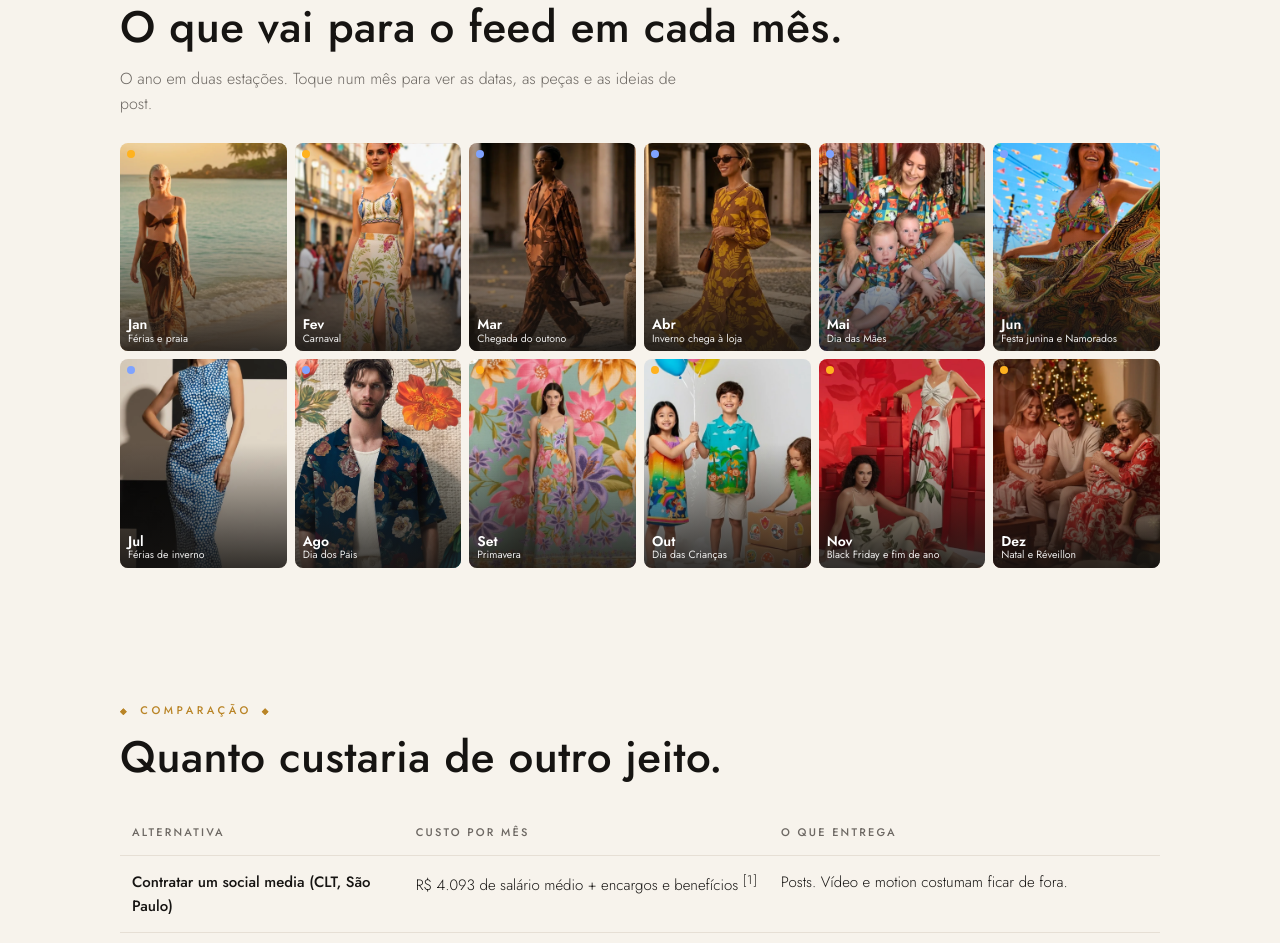
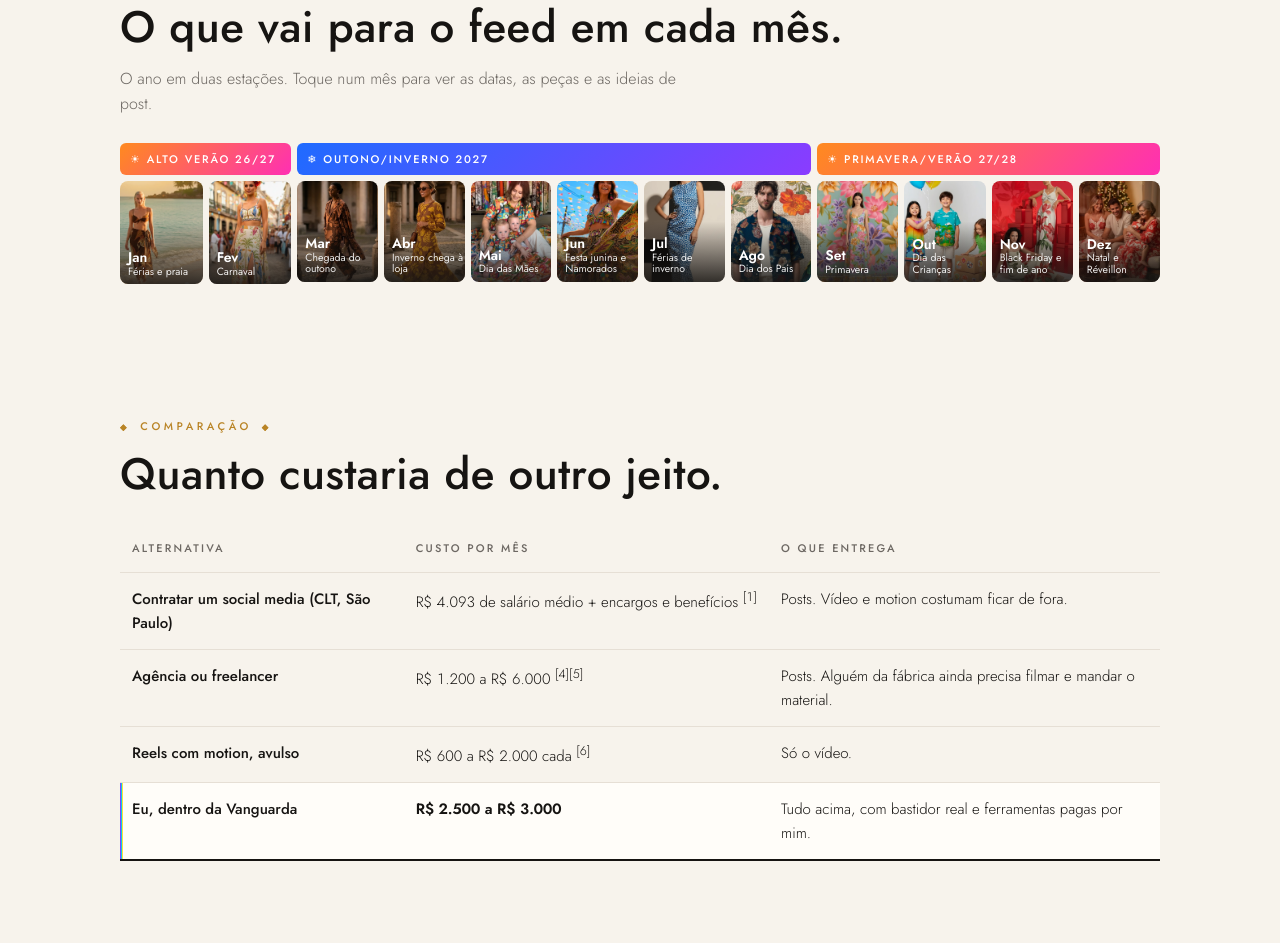
Before and after one commit to wolneyborges/vanguarda-instagram, a plain HTML site: page proposta/index.html in a window 1280 px wide. Shown: the part 4384-5327 px from the top of the page. Drawn offline with Linux system fonts and the light colour scheme.

Commit message:
Proposta: faixa das estações sobre os meses do ano da moda
Co-Authored-By: Claude Opus 5.5 <noreply@anthropic.com>

```diff
--- a/proposta/index.html
+++ b/proposta/index.html
@@ -136,7 +136,13 @@ section[id] { scroll-margin-top: 112px; }
 .cal-tot b { font-weight: 600; }
 
 /* ano da moda (miniaturas + janela) */
-.meses-p { display: grid; grid-template-columns: repeat(6, 1fr); gap: 8px; margin-top: 26px; }
+.meses-p { display: grid; gap: 6px; margin-top: 26px; }
+.est-grupo { display: grid; gap: 6px; align-content: start; min-width: 0; }
+.est-faixa { display: flex; justify-content: space-between; align-items: center; gap: 6px; padding: 8px 10px; color: #fff; font: 500 11px Jost, sans-serif; letter-spacing: .16em; text-transform: uppercase; border-radius: 6px; white-space: nowrap; overflow: hidden; }
+.est-faixa small { display: none; font-size: 10px; letter-spacing: .08em; opacity: .85; text-transform: none; }
+@media (max-width: 620px) { .est-faixa small { display: inline; } }
+.est-faixa.verao { background: linear-gradient(135deg, #ff8a1f, #ff2fb3); } .est-faixa.inverno { background: linear-gradient(135deg, #1f6bff, #8a3cff); }
+.est-meses { display: grid; grid-template-columns: repeat(var(--n), minmax(0, 1fr)); gap: 6px; }
 .mp { position: relative; aspect-ratio: 4 / 5; border: 0; padding: 0; cursor: pointer; overflow: hidden; border-radius: 8px; color: #fff; text-align: left; background: #222 var(--img) center / cover; }
 .mp::after { content: ""; position: absolute; inset: 0; background: linear-gradient(180deg, transparent 40%, rgba(22,20,18,.85)); }
 .mp span { position: absolute; left: 8px; bottom: 7px; z-index: 1; font: 600 14px Jost, sans-serif; line-height: 1.1; }
@@ -237,7 +243,8 @@ details.fontes-box[open] summary::after { content: "−"; }
   .plano:not(.sel) { display: none; }
   .plano { padding: 22px 16px 16px; }
   .plano ul { font-size: 13.5px; gap: 6px; }
-  .meses-p { grid-template-columns: repeat(4, 1fr); gap: 6px; }
+  .meses-p { grid-template-columns: 1fr !important; gap: 14px; }
+  .est-meses { grid-template-columns: repeat(4, minmax(0, 1fr)); }
   .mp span { font-size: 12px; left: 6px; bottom: 5px; }
   .mp small { display: none; }
   .janela { padding: 0; align-items: end; }
@@ -458,9 +465,18 @@ details.fontes-box[open] summary::after { content: "−"; }
 
   // ── ano da moda: miniaturas + janela ──
   const A = window.ANO, esc = (t) => String(t).replace(/[&<>"]/g, (c) => ({ "&": "&amp;", "<": "&lt;", ">": "&gt;", '"': "&quot;" }[c]));
-  const mp = document.querySelector(".meses-p");
-  A.meses.forEach((m, i) => { const b = document.createElement("button"); b.className = "mp"; b.style.setProperty("--img", `url(${m.img})`);
-    b.innerHTML = `<i class="${m.est}"></i><span>${m.c}<small>${esc(m.tema)}</small></span>`; b.onclick = () => abrirMes(i); mp.appendChild(b); });
+  // meses agrupados pelas estações: Alto Verão (Jan–Fev) · Outono/Inverno (Mar–Ago) · Primavera/Verão (Set–Dez)
+  const mp = document.querySelector(".meses-p"), NOMES_EST = ["☀ Alto Verão 26/27", "❄ Outono/Inverno 2027", "☀ Primavera/Verão 27/28"];
+  const grupos = []; A.meses.forEach((m, i) => { const g = grupos.at(-1); if (g && g.est === m.est) g.idx.push(i); else grupos.push({ est: m.est, idx: [i] }); });
+  mp.style.gridTemplateColumns = grupos.map((g) => `${g.idx.length}fr`).join(" ");
+  grupos.forEach((g, k) => {
+    const caixa = document.createElement("div"); caixa.className = "est-grupo";
+    caixa.innerHTML = `<div class="est-faixa ${g.est}">${NOMES_EST[k] || ""}<small>${g.idx.length} ${g.idx.length > 1 ? "meses" : "mês"}</small></div><div class="est-meses" style="--n:${g.idx.length}"></div>`;
+    const alvo = caixa.querySelector(".est-meses");
+    g.idx.forEach((i) => { const m = A.meses[i], b = document.createElement("button"); b.className = "mp"; b.style.setProperty("--img", `url(${m.img})`);
+      b.innerHTML = `<span>${m.c}<small>${esc(m.tema)}</small></span>`; b.onclick = () => abrirMes(i); alvo.appendChild(b); });
+    mp.appendChild(caixa);
+  });
   function abrirMes(i) {
     document.querySelector(".janela")?.remove();
     const m = A.meses[i], j = document.createElement("div"); j.className = "janela";
```
